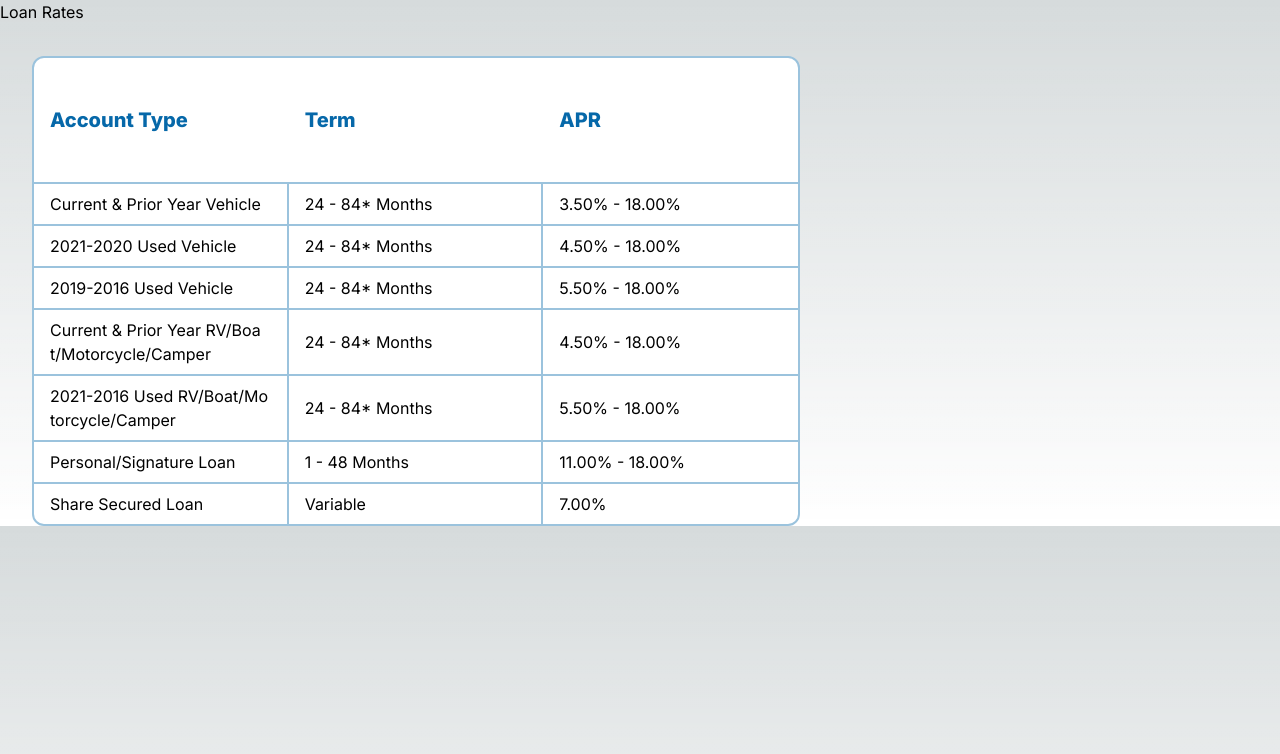
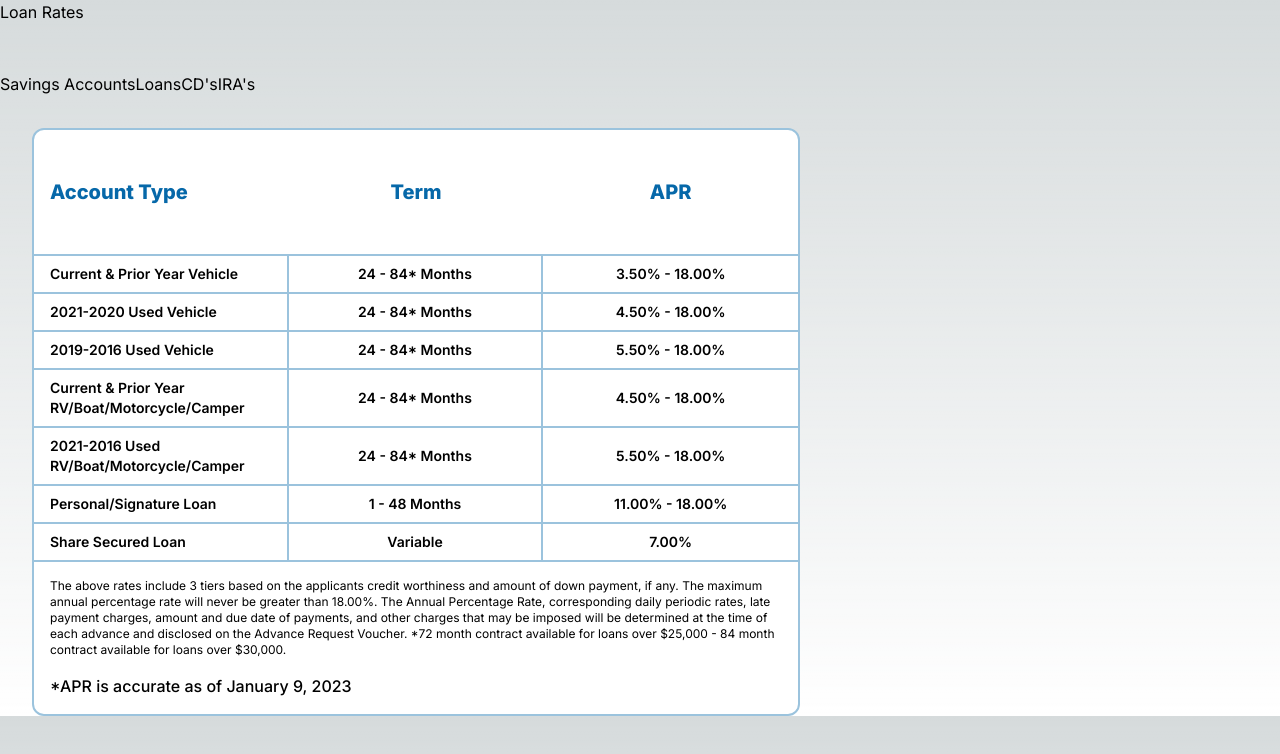
Before and after one commit to Dillonzellis/the-local-utils, a Next.js app: page / in a window 1280 px wide. Shown: the top 754 px of the page. Built offline with nearby package versions, Linux system fonts and the light colour scheme.

Commit message:
styles to loan table

```diff
--- a/app/page.tsx
+++ b/app/page.tsx
@@ -1,11 +1,13 @@
 import Table from "./table/Table";
+import TopBar from "./table/TopBar";
 
 export default function Home() {
   return (
     <main>
-      <h1>Loan Rates</h1>
+      <h1 className="mb-12">Loan Rates</h1>
 
       <div className="max-w-[800px]">
+        <TopBar />
         <Table />
       </div>
     </main>
--- a/app/table/Cell.tsx
+++ b/app/table/Cell.tsx
@@ -1,10 +1,12 @@
 type CellProps = {
   content: string;
+  className?: string;
 };
 
-const Cell = ({ content }: CellProps) => {
+const Cell = ({ content, className }: CellProps) => {
   return (
-    <div className="flex items-center break-all border-r-2 border-t-2 border-primaryBlue-300 px-4 py-2 text-black">
+    <div
+      className={`flex items-center border-r-2 border-t-2 border-primaryBlue-300 px-4 py-2 text-sm font-semibold text-black ${className}`}>
       {content}
     </div>
   );
--- a/app/table/ContentRow.tsx
+++ b/app/table/ContentRow.tsx
@@ -5,8 +5,8 @@ const ContentRow = ({ accountType, term, apr }: LoanType) => {
   return (
     <div className="grid grid-cols-3">
       <Cell content={accountType} />
-      <Cell content={term} />
-      <Cell content={apr} />
+      <Cell content={term} className="justify-center" />
+      <Cell content={apr} className="justify-center" />
     </div>
   );
 };
--- /dev/null
+++ b/app/table/Disclaimer.tsx
@@ -0,0 +1,19 @@
+const Disclaimer = () => {
+  return (
+    <div className="flex flex-col gap-4 border-t-2 border-primaryBlue-300 px-4 py-4 text-black">
+      <div className="text-xs text-black">
+        The above rates include 3 tiers based on the applicants credit
+        worthiness and amount of down payment, if any. The maximum annual
+        percentage rate will never be greater than 18.00%. The Annual Percentage
+        Rate, corresponding daily periodic rates, late payment charges, amount
+        and due date of payments, and other charges that may be imposed will be
+        determined at the time of each advance and disclosed on the Advance
+        Request Voucher. *72 month contract available for loans over $25,000 -
+        84 month contract available for loans over $30,000.
+      </div>
+      <div className="font-medium">*APR is accurate as of January 9, 2023</div>
+    </div>
+  );
+};
+
+export default Disclaimer;
--- /dev/null
+++ b/app/table/Tab.tsx
@@ -0,0 +1,9 @@
+type TabProps = {
+  title: string;
+};
+
+const Tab = ({ title }: TabProps) => {
+  return <div>{title}</div>;
+};
+
+export default Tab;
--- a/app/table/Table.tsx
+++ b/app/table/Table.tsx
@@ -1,5 +1,6 @@
 import { Loans } from "../data";
 import ContentRow from "./ContentRow";
+import Disclaimer from "./Disclaimer";
 import TableHead from "./TableHead";
 
 const Table = () => {
@@ -7,8 +8,8 @@ const Table = () => {
     <div className="loan-table ml-8 mt-8 flex flex-col rounded-xl border-2 border-primaryBlue-300 bg-white">
       <div className="grid grid-cols-3">
         <TableHead title="Account Type" />
-        <TableHead title="Term" />
-        <TableHead title="APR" />
+        <TableHead title="Term" className="text-center" />
+        <TableHead title="APR" className="text-center" />
       </div>
       {Loans.map((loan, idx) => (
         <ContentRow
@@ -18,6 +19,7 @@ const Table = () => {
           apr={loan.apr}
         />
       ))}
+      <Disclaimer />
     </div>
   );
 };
--- a/app/table/TableHead.tsx
+++ b/app/table/TableHead.tsx
@@ -1,10 +1,12 @@
 type TableHeadProps = {
   title: string;
+  className?: string;
 };
 
-const TableHead = ({ title }: TableHeadProps) => {
+const TableHead = ({ title, className }: TableHeadProps) => {
   return (
-    <div className="px-4 py-12 text-xl font-extrabold text-primaryBlue-400">
+    <div
+      className={`px-4 py-12 text-xl font-extrabold text-primaryBlue-400 ${className}`}>
       {title}
     </div>
   );
--- /dev/null
+++ b/app/table/TopBar.tsx
@@ -0,0 +1,15 @@
+import React from "react";
+import Tab from "./Tab";
+
+const TopBar = () => {
+  return (
+    <div className="flex">
+      <Tab title="Savings Accounts" />
+      <Tab title="Loans" />
+      <Tab title="CD's" />
+      <Tab title="IRA's" />
+    </div>
+  );
+};
+
+export default TopBar;
```
